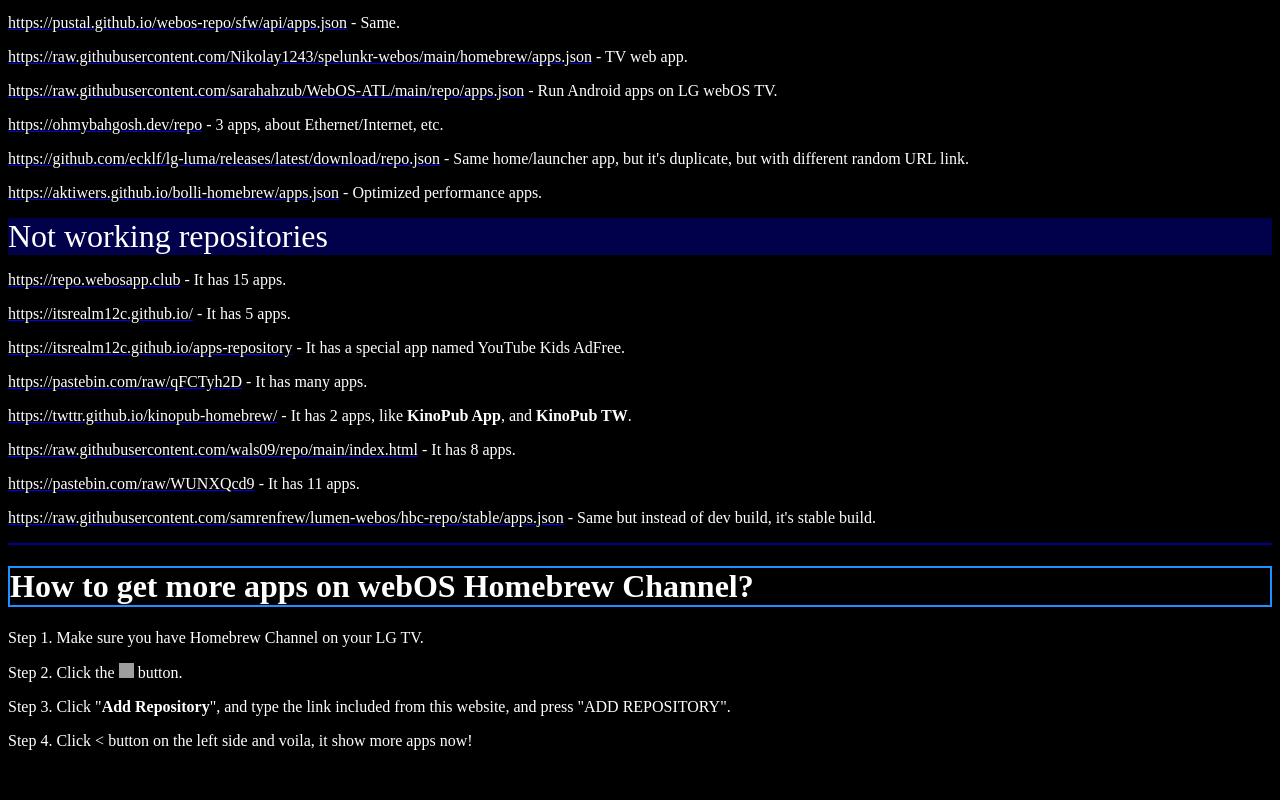
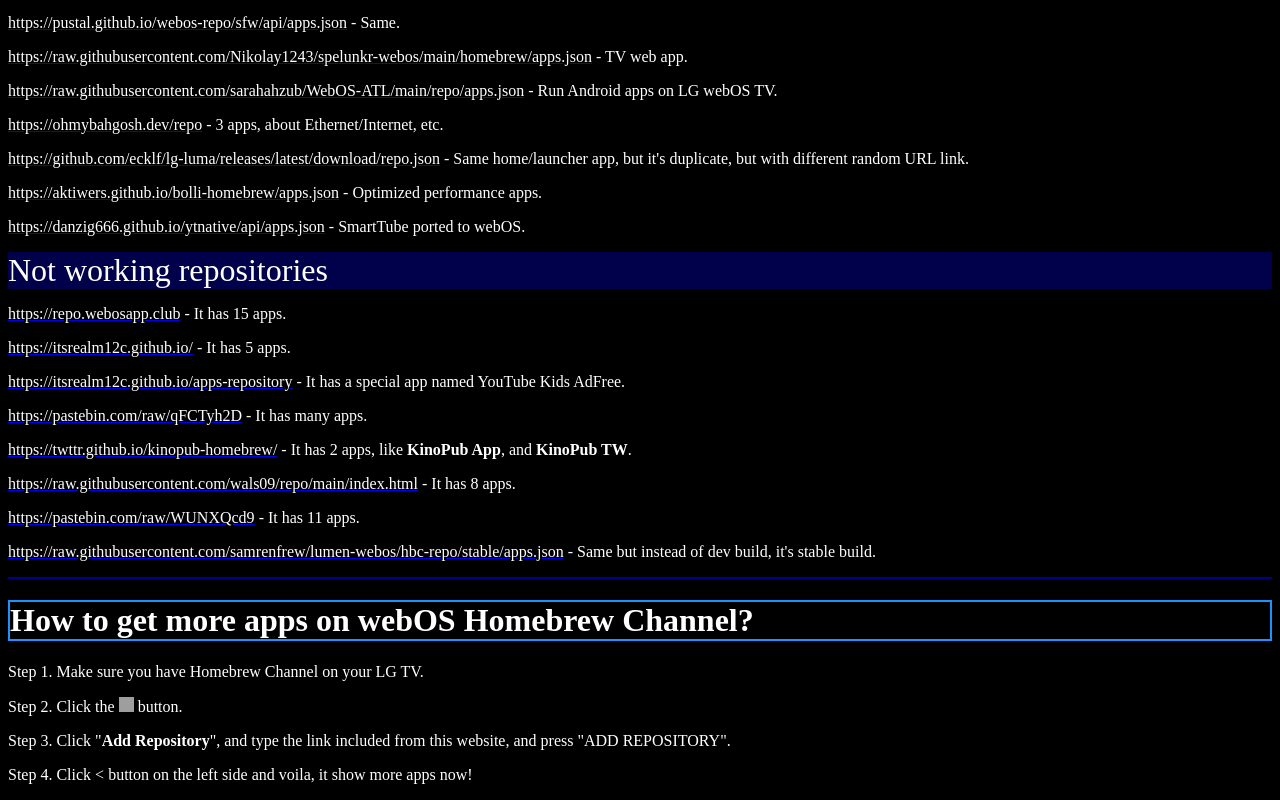
Before and after one commit to itsRealM12C/listofapprepos, a plain HTML site: page index.html in a window 1280 px wide. Shown: the part 1180-1980 px from the top of the page. Before the commit the page ends 1946 px from the top, so only its background shows below. Drawn offline with Linux system fonts and the light colour scheme; grey boxes are pictures that could not be loaded.

Commit message:
Update index.html

```diff
--- a/index.html
+++ b/index.html
@@ -57,6 +57,8 @@
 <a href="https://ohmybahgosh.dev/repo"><font color="white">https://ohmybahgosh.dev/repo</font></a> - 3 apps, about Ethernet/Internet, etc.<p></p>
 <a href="https://github.com/ecklf/lg-luma/releases/latest/download/repo.json"><font color="white">https://github.com/ecklf/lg-luma/releases/latest/download/repo.json</font></a> - Same home/launcher app, but it's duplicate, but with different random URL link.<p></p>
 <a href="https://aktiwers.github.io/bolli-homebrew/apps.json"><font color="white">https://aktiwers.github.io/bolli-homebrew/apps.json</font></a> - Optimized performance apps.<p></p>
+<a href="https://danzig666.github.io/ytnative/api/apps.json"><font color="white">https://danzig666.github.io/ytnative/api/apps.json</font></a> - SmartTube ported to webOS.<p></p>
+
 
 
 
```
